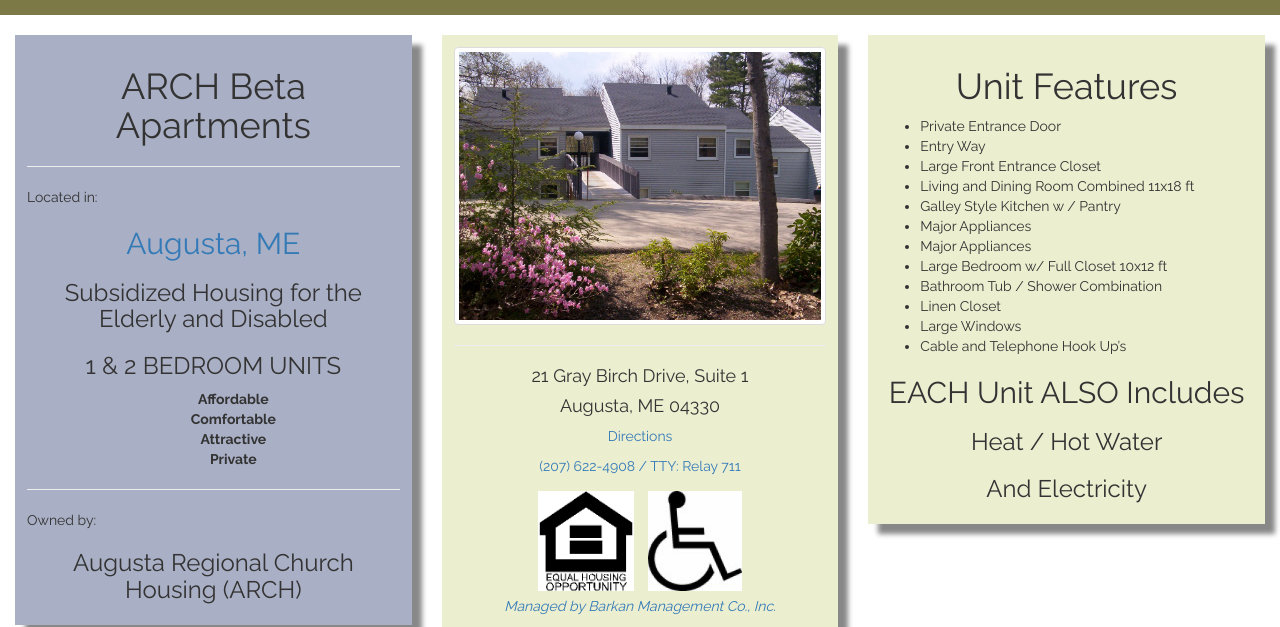
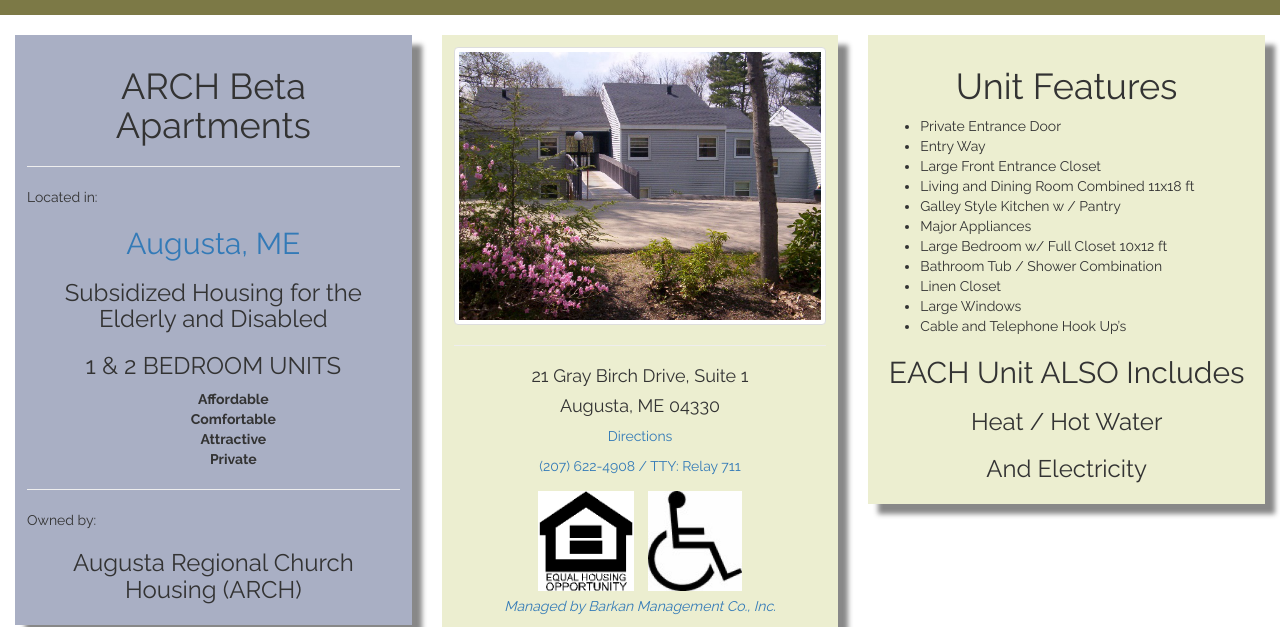
Before and after one commit to osinaki/archbeta, a Node server app: page / in a window 1280 px wide. Shown: the part 490-1117 px from the top of the page. Run offline with Node 20, Linux system fonts and the light colour scheme; some libraries are stand-ins or nearby versions.

Commit message:
Fixed Landing Page Typo

```diff
--- a/views/landing.ejs
+++ b/views/landing.ejs
@@ -117,7 +117,6 @@
           <li>Living and Dining Room Combined 11x18 ft</li>
           <li>Galley Style Kitchen w / Pantry</li>
           <li>Major Appliances</li>
-          <li>Major Appliances</li>
           <li>Large Bedroom w/ Full Closet 10x12 ft</li>
           <li>Bathroom Tub / Shower Combination</li>
           <li>Linen Closet</li>
```
